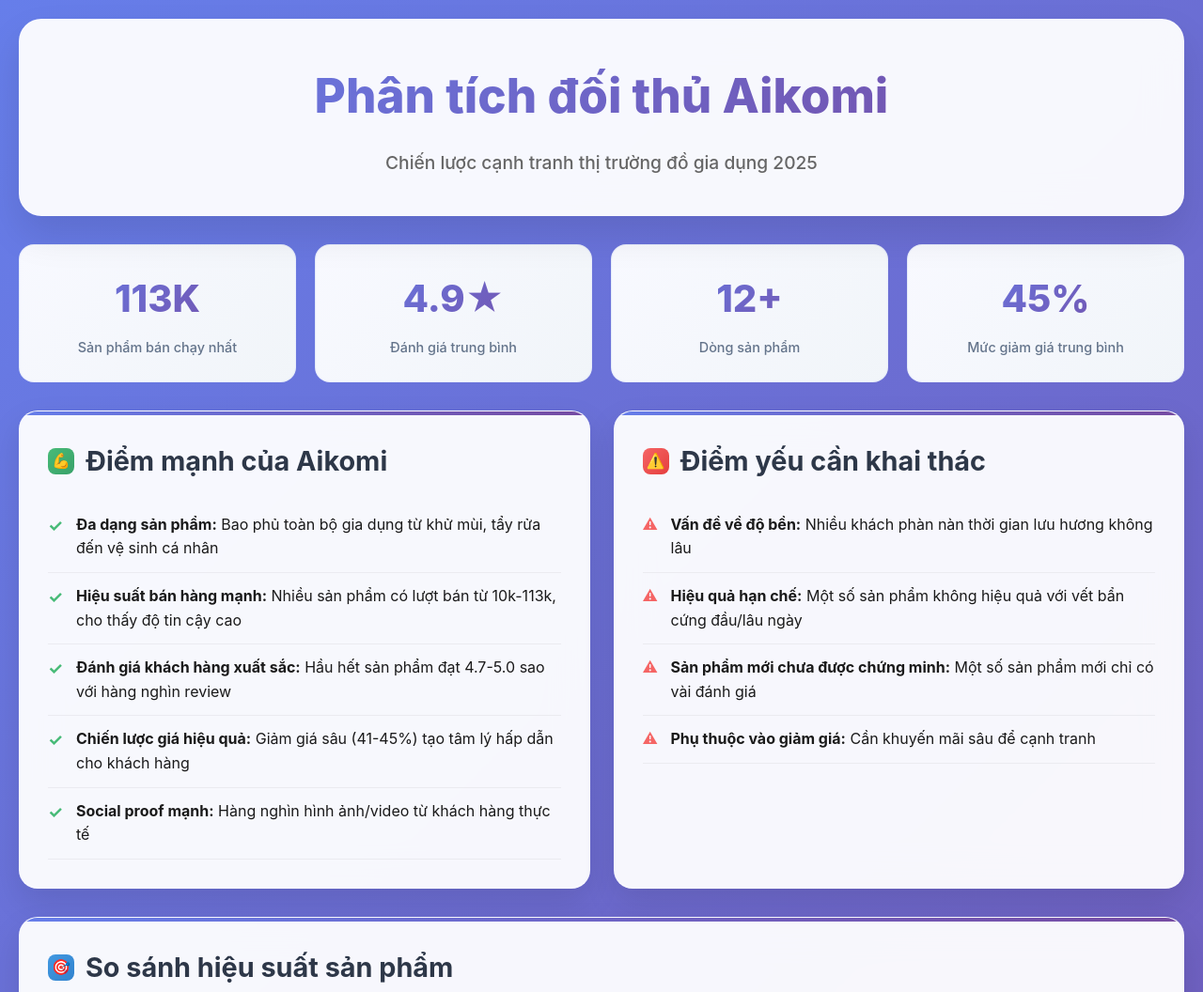
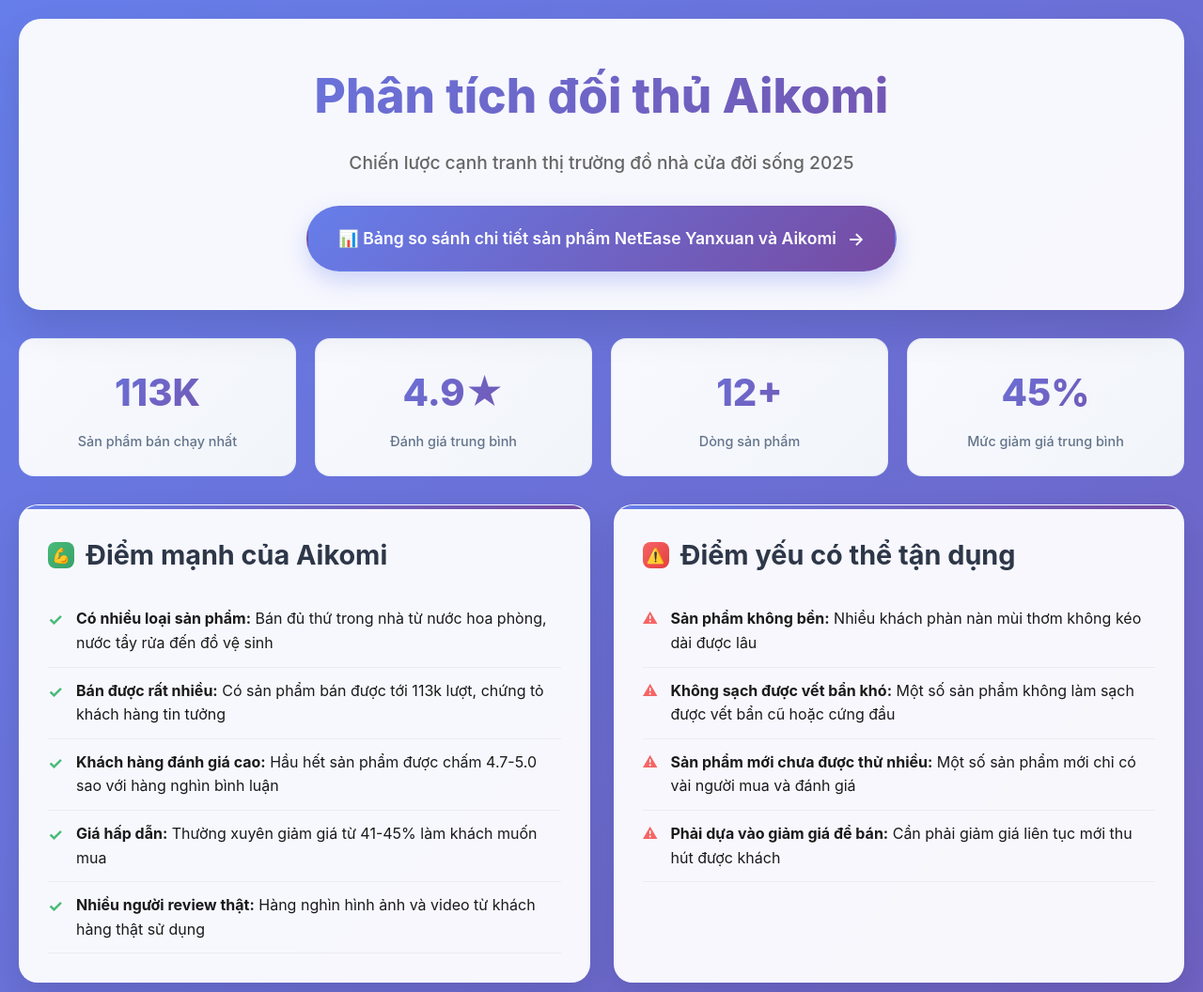
Before and after one commit to quangnbtd/baocaoaikomi, a plain HTML site: page index.html in a window 1280 px wide. Shown: the top 1056 px of the page at 94% size. Drawn offline with nearby package versions, Linux system fonts and the light colour scheme.

Commit message:
Update index.html

```diff
--- a/index.html
+++ b/index.html
@@ -305,7 +305,14 @@
     <div class="container">
         <div class="header">
             <h1>Phân tích đối thủ Aikomi</h1>
-            <p class="subtitle">Chiến lược cạnh tranh thị trường đồ gia dụng 2025</p>
+            <p class="subtitle">Chiến lược cạnh tranh thị trường đồ nhà cửa đời sống 2025</p>
+            <div style="margin-top: 30px; text-align: center;">
+                <a href="https://docs.google.com/spreadsheets/d/e/2PACX-1vTRUFdwxb8daBnZ08IVAL-Yedefs-opb5FSFaAGc9kOtKwRjq2AJWQOIn_w7xYAv4wPiHJ5LhLNqLhU/pubhtml#"
+                   class="cta-button" target="_blank" style="margin-top: 0;">
+                    📊 Bảng so sánh chi tiết sản phẩm NetEase Yanxuan và Aikomi
+                    <span style="font-size: 1.2rem;">→</span>
+                </a>
+            </div>
         </div>
 
         <div class="metrics-grid">
@@ -331,21 +338,21 @@
             <div class="card">
                 <h2><span class="icon strength">💪</span>Điểm mạnh của Aikomi</h2>
                 <ul class="strength-list">
-                    <li><strong>Đa dạng sản phẩm:</strong> Bao phủ toàn bộ gia dụng từ khử mùi, tẩy rửa đến vệ sinh cá nhân</li>
-                    <li><strong>Hiệu suất bán hàng mạnh:</strong> Nhiều sản phẩm có lượt bán từ 10k-113k, cho thấy độ tin cậy cao</li>
-                    <li><strong>Đánh giá khách hàng xuất sắc:</strong> Hầu hết sản phẩm đạt 4.7-5.0 sao với hàng nghìn review</li>
-                    <li><strong>Chiến lược giá hiệu quả:</strong> Giảm giá sâu (41-45%) tạo tâm lý hấp dẫn cho khách hàng</li>
-                    <li><strong>Social proof mạnh:</strong> Hàng nghìn hình ảnh/video từ khách hàng thực tế</li>
+                    <li><strong>Có nhiều loại sản phẩm:</strong> Bán đủ thứ trong nhà từ nước hoa phòng, nước tẩy rửa đến đồ vệ sinh</li>
+                    <li><strong>Bán được rất nhiều:</strong> Có sản phẩm bán được tới 113k lượt, chứng tỏ khách hàng tin tưởng</li>
+                    <li><strong>Khách hàng đánh giá cao:</strong> Hầu hết sản phẩm được chấm 4.7-5.0 sao với hàng nghìn bình luận</li>
+                    <li><strong>Giá hấp dẫn:</strong> Thường xuyên giảm giá từ 41-45% làm khách muốn mua</li>
+                    <li><strong>Nhiều người review thật:</strong> Hàng nghìn hình ảnh và video từ khách hàng thật sử dụng</li>
                 </ul>
             </div>
 
             <div class="card">
-                <h2><span class="icon weakness">⚠️</span>Điểm yếu cần khai thác</h2>
+                <h2><span class="icon weakness">⚠️</span>Điểm yếu có thể tận dụng</h2>
                 <ul class="weakness-list">
-                    <li><strong>Vấn đề về độ bền:</strong> Nhiều khách phàn nàn thời gian lưu hương không lâu</li>
-                    <li><strong>Hiệu quả hạn chế:</strong> Một số sản phẩm không hiệu quả với vết bẩn cứng đầu/lâu ngày</li>
-                    <li><strong>Sản phẩm mới chưa được chứng minh:</strong> Một số sản phẩm mới chỉ có vài đánh giá</li>
-                    <li><strong>Phụ thuộc vào giảm giá:</strong> Cần khuyến mãi sâu để cạnh tranh</li>
+                    <li><strong>Sản phẩm không bền:</strong> Nhiều khách phàn nàn mùi thơm không kéo dài được lâu</li>
+                    <li><strong>Không sạch được vết bẩn khó:</strong> Một số sản phẩm không làm sạch được vết bẩn cũ hoặc cứng đầu</li>
+                    <li><strong>Sản phẩm mới chưa được thử nhiều:</strong> Một số sản phẩm mới chỉ có vài người mua và đánh giá</li>
+                    <li><strong>Phải dựa vào giảm giá để bán:</strong> Cần phải giảm giá liên tục mới thu hút được khách</li>
                 </ul>
             </div>
         </div>
```
